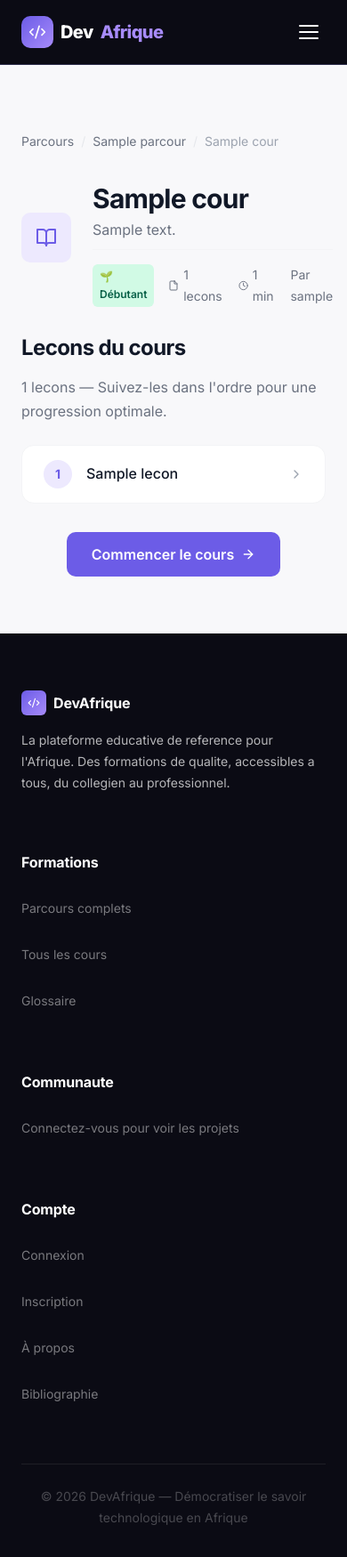
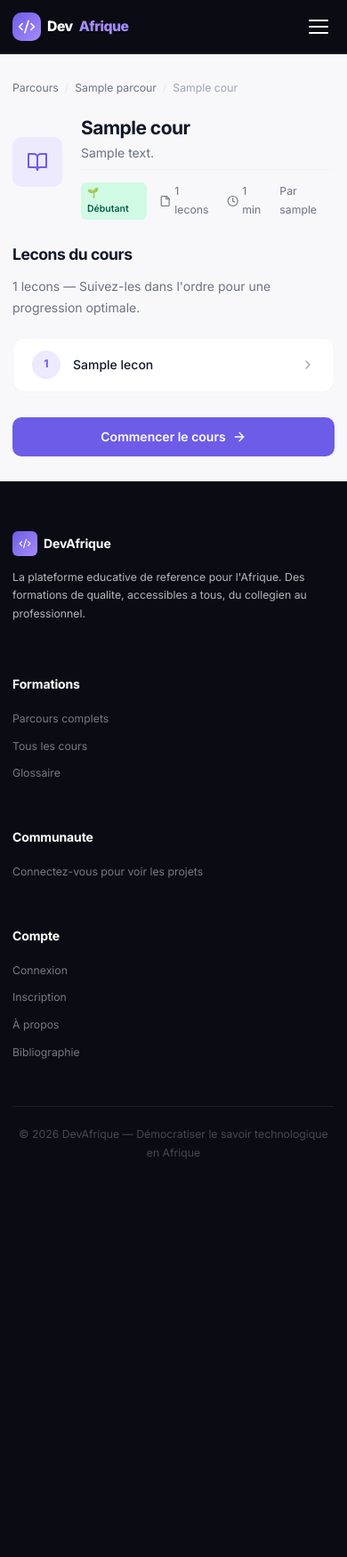
Before and after one commit to elkast/dev_afrique, a Django app: a page that uses templates/base.html in a window 390 px wide. Shown: the whole page at 89% size. After the commit the page ends 1303 px from the top, so only its background shows below. Run offline with Django 5.2, Linux system fonts and the light colour scheme; tables that the repository leaves empty hold one stand-in row (values such as "Sample post").

Commit message:
Corrige responsive mobile - menu, grilles, formulaires, typographie

```diff
--- a/static/css/styles.css
+++ b/static/css/styles.css
@@ -2057,41 +2057,103 @@ select.champ-formulaire {
 }
 
 @media (max-width: 768px) {
+    /* Grilles en 1 colonne */
     .grille-2, .grille-3, .grille-4 { grid-template-columns: 1fr; }
     .features-row { grid-template-columns: 1fr; }
+
+    /* Navbar mobile */
     .navbar-liens { display: none; }
     .navbar-actions { display: none; }
     .menu-burger { display: block; }
-    h1 { font-size: var(--taille-3xl); }
-    h2 { font-size: var(--taille-2xl); }
-    .hero { padding: var(--espace-2xl) 0; }
-    .hero h1 { font-size: var(--taille-3xl); }
-    .stats-grille { flex-wrap: wrap; gap: var(--espace-xl); }
+
+    /* Typographie mobile */
+    h1 { font-size: var(--taille-2xl) !important; }
+    h2 { font-size: var(--taille-xl) !important; }
+    h3 { font-size: var(--taille-lg) !important; }
+
+    .hero { padding: var(--espace-xl) 0; }
+    .hero h1 { font-size: var(--taille-2xl) !important; }
+    .hero p { font-size: var(--taille-base); }
+    .hero-actions {
+        flex-direction: column;
+        gap: var(--espace-sm);
+    }
+    .hero-actions .btn { width: 100%; }
+
+    /* Stats */
+    .stats-grille {
+        flex-wrap: wrap;
+        gap: var(--espace-md);
+        justify-content: space-around;
+    }
+    .stat-nombre { font-size: var(--taille-2xl); }
+
+    /* Footer */
     .footer-grille { grid-template-columns: 1fr; }
-    .lecon-contenu { padding: var(--espace-lg); }
-    .admin-contenu { padding: var(--espace-lg); }
+
+    /* Contenus */
+    .lecon-contenu { padding: var(--espace-md); }
+    .admin-contenu { padding: var(--espace-md); }
+
+    /* Profil */
     .profil-header { flex-direction: column; text-align: center; }
     .profil-stats { justify-content: center; }
 
-    /* Dashboard responsive */
+    /* Dashboard */
     .dashboard-header { flex-direction: column; text-align: center; }
-    .dashboard-actions { justify-content: center; }
+    .dashboard-actions { justify-content: center; flex-wrap: wrap; }
     .timeline { padding-left: var(--espace-md); }
 
-    /* Creator page responsive */
-    .creator-avatar { width: 120px; height: 120px; font-size: 2.5rem; }
-
-    /* Cards on mobile */
+    /* Creator page */
+    .creator-avatar { width: 100px; height: 100px; font-size: 2rem; }
+
+    /* Cards */
     .carte { padding: var(--espace-md); }
+    .carte-titre { font-size: var(--taille-lg); }
 
     /* Stack elements */
     .stack-mobile { flex-direction: column !important; }
 
-    /* Better touch targets */
-    .btn { min-height: 44px; }
-    a { min-height: 44px; display: inline-flex; align-items: center; }
-
-    /* Mobile menu */
+    /* Formulaires */
+    .formulaire-conteneur { padding: var(--espace-md); }
+    .formulaire-carte { padding: var(--espace-lg); }
+    .champ-formulaire {
+        min-height: 48px;
+        font-size: var(--taille-base);
+    }
+
+    /* Boutons */
+    .btn {
+        min-height: 48px;
+        width: 100%;
+        justify-content: center;
+        font-size: var(--taille-base);
+    }
+    .btn-lg { padding: 0.75rem 1rem; }
+
+    /* Tables */
+    .table-responsive {
+        overflow-x: auto;
+        -webkit-overflow-scrolling: touch;
+    }
+    table { min-width: 600px; }
+
+    /* Conteneur */
+    .conteneur { padding: 0 var(--espace-md); }
+
+    /* Section padding réduit */
+    .section { padding: var(--espace-2xl) 0; }
+
+    /* Éléments qui débordent */
+    pre, code {
+        white-space: pre-wrap;
+        word-wrap: break-word;
+        max-width: 100%;
+    }
+
+    img { max-width: 100%; height: auto; }
+
+    /* Mobile menu overlay */
     .navbar-liens.ouvert {
         display: flex;
         flex-direction: column;
@@ -2100,17 +2162,59 @@ select.champ-formulaire {
         left: 0;
         right: 0;
         background: var(--fond-sombre);
-        padding: var(--espace-lg);
+        padding: var(--espace-md);
         border-bottom: 1px solid var(--fond-sombre-border);
         box-shadow: var(--ombre-lg);
         z-index: 99;
+        max-height: calc(100vh - 72px);
+        overflow-y: auto;
     }
 
     .navbar-liens.ouvert a {
-        padding: var(--espace-md) var(--espace-lg);
+        padding: var(--espace-md);
         width: 100%;
+        border-bottom: 1px solid rgba(255,255,255,0.05);
     }
-}
+
+    .navbar-liens.ouvert a:last-child { border-bottom: none; }
+
+    /* Auth card mobile */
+    .auth-card { margin: var(--espace-md); }
+    .auth-page { padding: var(--espace-md); }
+}
+
+/* Très petits écrans */
+@media (max-width: 480px) {
+    html { font-size: 14px; }
+
+    .navbar-interieur {
+        height: 60px;
+        padding: 0 var(--espace-md);
+    }
+
+    .navbar-logo { font-size: var(--taille-lg); }
+    .navbar-logo .logo-icone { width: 32px; height: 32px; }
+
+    .hero h1 { font-size: 1.5rem !important; }
+    .hero p { font-size: var(--taille-sm); }
+
+    .carte { padding: var(--espace-sm); }
+    .section { padding: var(--espace-xl) 0; }
+
+    .btn { min-height: 44px; padding: 0.5rem 1rem; }
+
+    /* Formulaire plus compact */
+    .formulaire-groupe { margin-bottom: var(--espace-sm); }
+    label { font-size: var(--taille-sm); }
+
+    /* Messages flash */
+    .message { padding: var(--espace-sm); font-size: var(--taille-sm); }
+}
+
+/* Menu burger animation */
+.menu-burger.actif span:nth-child(1) { transform: rotate(45deg) translate(5px, 5px); }
+.menu-burger.actif span:nth-child(2) { opacity: 0; }
+.menu-burger.actif span:nth-child(3) { transform: rotate(-45deg) translate(5px, -5px); }
 
 /* ─── Animations ────────────────────────────────────────── */
 @keyframes apparaitre {
--- a/templates/base.html
+++ b/templates/base.html
@@ -136,8 +136,30 @@
         /* ─── Menu mobile ────────────────────────────────── */
         function toggleMenu() {
             var nav = document.getElementById('nav-liens');
+            var burger = document.querySelector('.menu-burger');
             nav.classList.toggle('ouvert');
+            burger.classList.toggle('actif');
         }
+
+        // Fermer le menu quand on clique sur un lien
+        document.querySelectorAll('#nav-liens a').forEach(function(link) {
+            link.addEventListener('click', function() {
+                var nav = document.getElementById('nav-liens');
+                var burger = document.querySelector('.menu-burger');
+                nav.classList.remove('ouvert');
+                burger.classList.remove('actif');
+            });
+        });
+
+        // Fermer le menu quand on clique en dehors
+        document.addEventListener('click', function(e) {
+            var nav = document.getElementById('nav-liens');
+            var burger = document.querySelector('.menu-burger');
+            if (!nav.contains(e.target) && !burger.contains(e.target)) {
+                nav.classList.remove('ouvert');
+                burger.classList.remove('actif');
+            }
+        });
 
         /* ─── Copy code ──────────────────────────────────── */
         document.addEventListener('click', function(e) {
```
